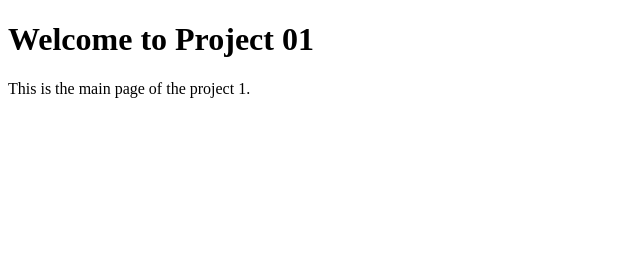
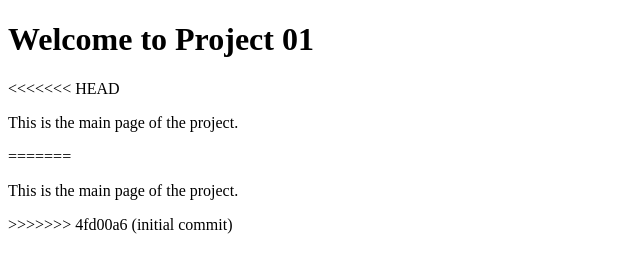
Before and after one commit to Quynh103024/Project_01, a plain HTML site: page index.html in a window 1280 px wide. Shown: the whole page, without its empty margins (0-640 px from the left). Drawn offline with Linux system fonts and the light colour scheme.

Commit message:
initial commit

```diff
--- a/index.html
+++ b/index.html
@@ -7,6 +7,10 @@
   </head>
   <body>
     <h1>Welcome to Project 01</h1>
-    <p>This is the main page of the project 1.</p>
+    <<<<<<< HEAD
+    <p>This is the main page of the project.</p>
+    =======
+    <p>This is the main page of the project.</p>
+    >>>>>>> 4fd00a6 (initial commit)
   </body>
 </html>
```
